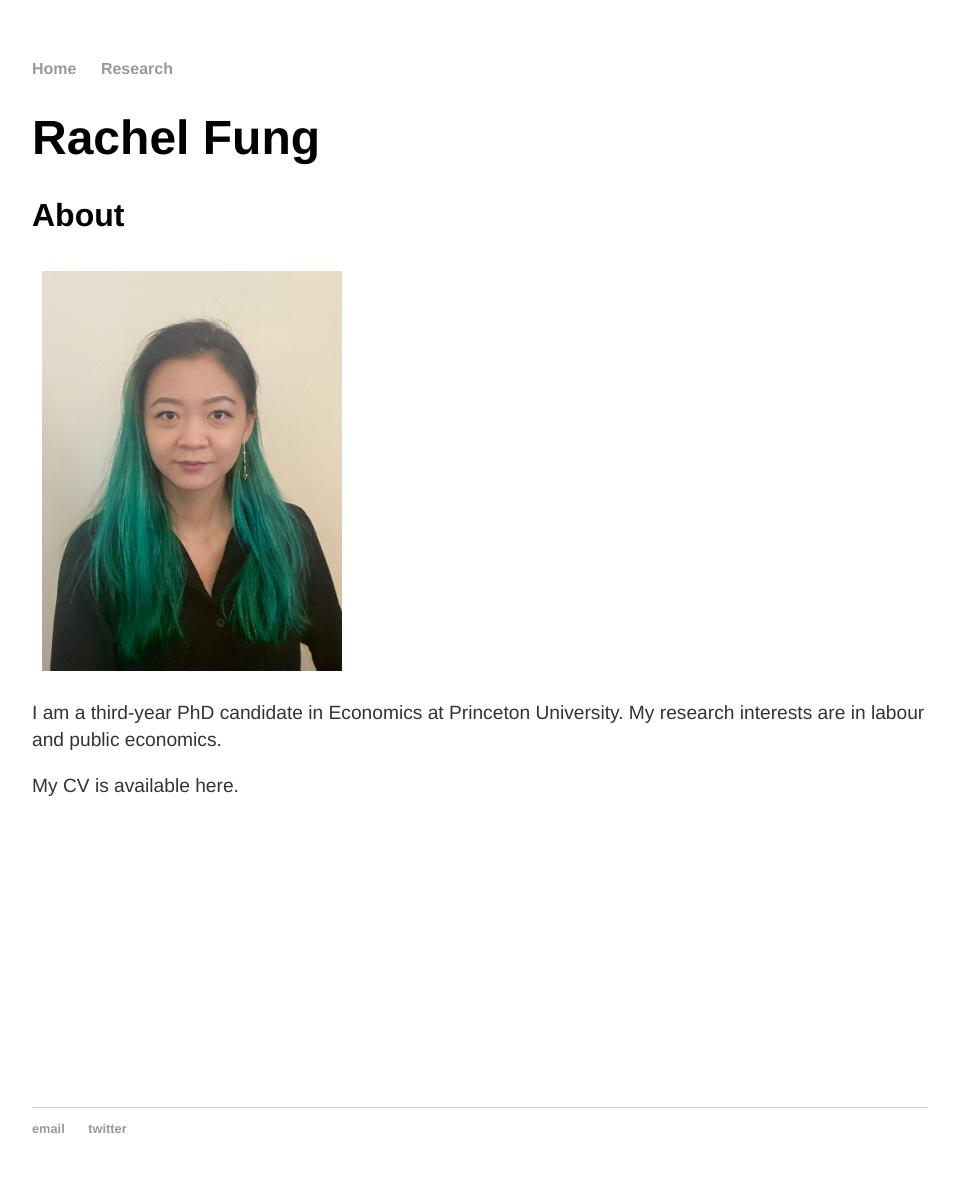
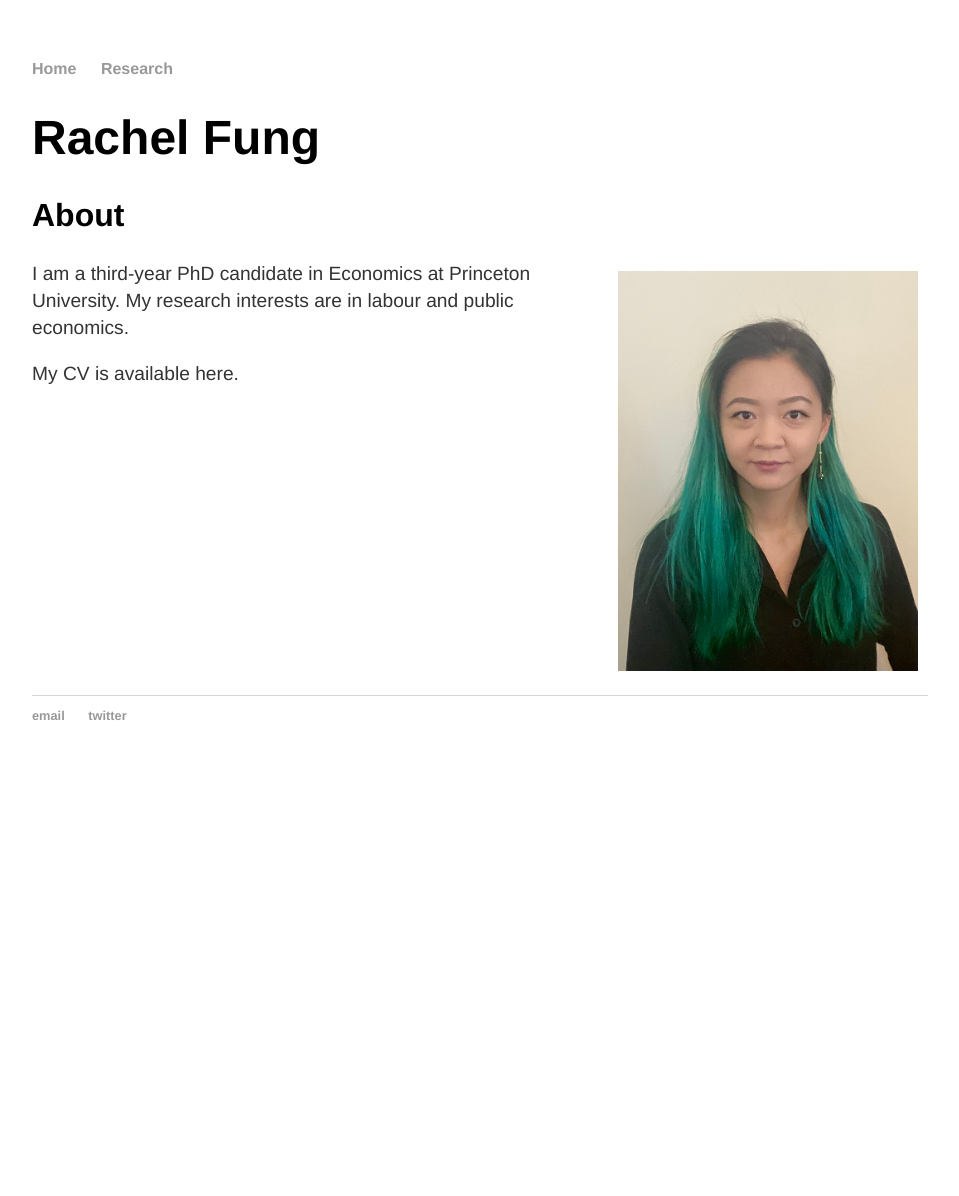
Before and after one commit to rachelylfung/rachelylfung.github.io, a Jekyll site: the page built from index.md, in a window 1280 px wide. Shown: the whole page, without its empty margins (160-1119 px from the left). Built offline with Jekyll 4.4.1, drawn with Linux system fonts in a browser that asks for light colours; after the commit the page ends 900 px from its top, so only the background shows below that.

Commit message:
Update index.md

```diff
--- a/index.md
+++ b/index.md
@@ -8,9 +8,9 @@
 
 
 ## About
-<table border="0" cellspacing="0" cellpadding="0"><tr>
-	<td style="vertical-align:top"><img src="https://rachelylfung.github.io/assets/headshot.jpg" title="Rachel Fung" width="300" height="400" img align="left" margin="20" style="padding:10px; float:right;"/></td>
-</tr></table> I am a third-year PhD candidate in Economics at Princeton University. My research interests are in labour and public economics.
+<img src="https://rachelylfung.github.io/assets/headshot.jpg" title="Rachel Fung" width="300" height="400" img align="left" margin="20" style="padding:10px; float:right;"/>
+
+I am a third-year PhD candidate in Economics at Princeton University. My research interests are in labour and public economics.
 
 My CV is available here.
 
```
